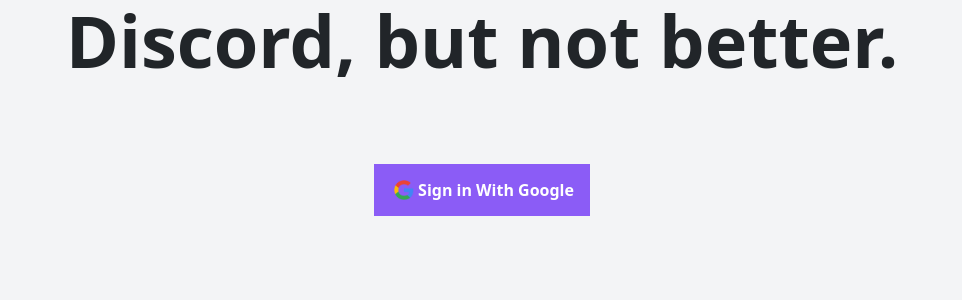
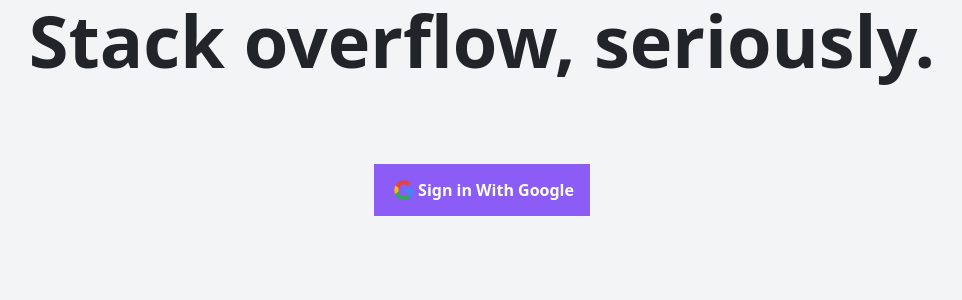
Before and after one commit to jaymalave/ReactFirebaseChatApp, a React (Create React App) app: page / in a window 1280 px wide. Shown: the top 300 px of the page, without its empty margins (158-1120 px from the left). Built offline with nearby package versions, Linux system fonts and the light colour scheme; no server answers.

Commit message:
deploy try

```diff
--- a/src/App.js
+++ b/src/App.js
@@ -29,7 +29,7 @@
   return (
     <div className="App">
       <h1 className="d-flex justify-center fw-bold text-7xl align-items-center m-1 text-center">
-        Discord, but not better.
+        Stack overflow, seriously.
       </h1>
       {user ? (
         <>
```
